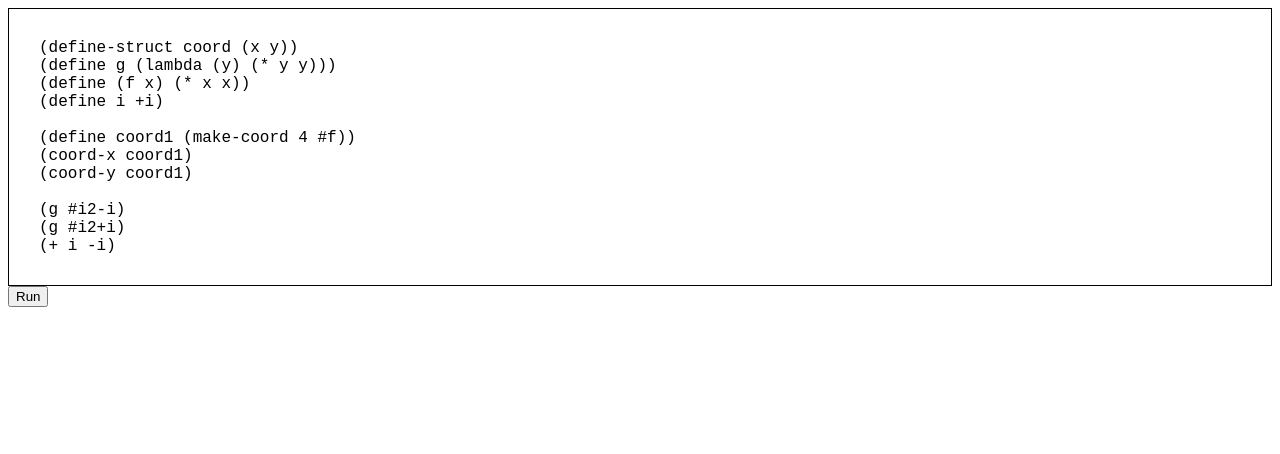
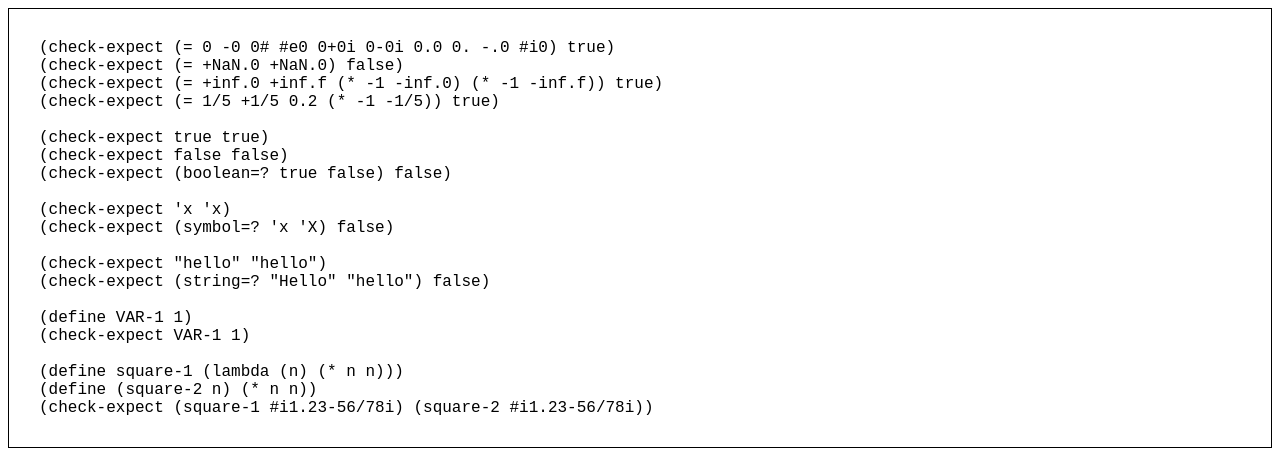
Before and after one commit to ZibingZhang/interpreters, a website: page racket-student-languages/index.html in a window 1280 px wide. Drawn offline with Linux system fonts and the light colour scheme.

Commit message:
Removed run button, added integration tests

```diff
--- a/racket-student-languages/index.html
+++ b/racket-student-languages/index.html
@@ -35,20 +35,28 @@
 </head>
 
 <body>
-  <div id='code' contenteditable='true' spellcheck='false'
->(define-struct coord (x y))
-(define g (lambda (y) (* y y)))
-(define (f x) (* x x))
-(define i +i)
+<div id='code' contenteditable='true' spellcheck='false'
+>(check-expect (= 0 -0 0# #e0 0+0i 0-0i 0.0 0. -.0 #i0) true)
+(check-expect (= +NaN.0 +NaN.0) false)
+(check-expect (= +inf.0 +inf.f (* -1 -inf.0) (* -1 -inf.f)) true)
+(check-expect (= 1/5 +1/5 0.2 (* -1 -1/5)) true)
 
-(define coord1 (make-coord 4 #f))
-(coord-x coord1)
-(coord-y coord1)
+(check-expect true true)
+(check-expect false false)
+(check-expect (boolean=? true false) false)
 
-(g #i2-i)
-(g #i2+i)
-(+ i -i)</div
-	>
-	<button id='run'>Run</button>
-	<script type='module' src='/dist/main.js'></script>
+(check-expect 'x 'x)
+(check-expect (symbol=? 'x 'X) false)
+
+(check-expect "hello" "hello")
+(check-expect (string=? "Hello" "hello") false)
+
+(define VAR-1 1)
+(check-expect VAR-1 1)
+
+(define square-1 (lambda (n) (* n n)))
+(define (square-2 n) (* n n))
+(check-expect (square-1 #i1.23-56/78i) (square-2 #i1.23-56/78i))
+</div>
+<script type='module' src='/dist/main.js'></script>
 </body>
```
Also changed, not shown: racket-student-languages/src/main.ts (+6 -9 lines).
